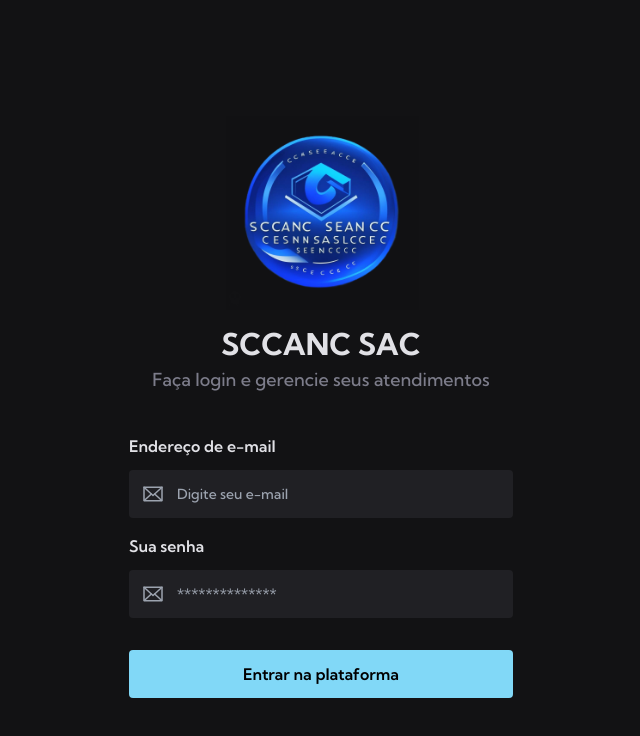
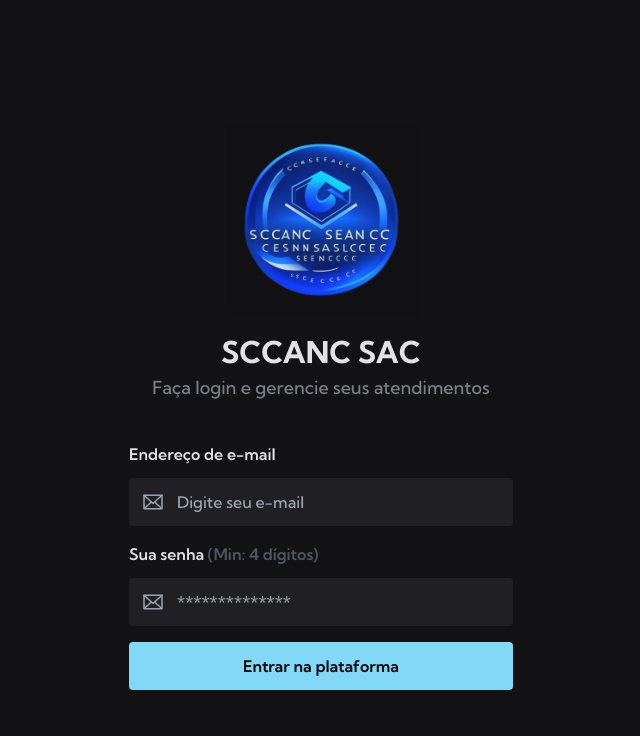
Before and after one commit to Henrriky/hit-communication-challenge, a React (Create React App) app in the folder front-end/: page / in a window 1280 px wide. Shown: the top 736 px of the page, without its empty margins (319-959 px from the left). Built offline with nearby package versions, Linux system fonts and the light colour scheme.

Commit message:
validation form and design

```diff
--- /dev/null
+++ b/front-end/src/components/Form.tsx
@@ -0,0 +1,45 @@
+import { Envelope, Lock } from "phosphor-react";
+import { Button } from './Button';
+
+function Form() {
+  return (
+    <form className="flex flex-col items-stretch w-full max-w-sm mt-10 gap-4" action="">
+          <label htmlFor="email" className='flex flex-col gap-3'>
+            <label className='font-semibold text-login-title-gray text-base'>Endereço de e-mail</label>
+            <div className='flex items-center gap-3 h-12 py-4 px-3 rounded bg-login-input-gray w-full focus-within:ring-2 ring-cyan-300 '>
+                <div className="w-6 h-6 text-gray-400">
+                  <Envelope className="w-full h-full"/>
+                </div>
+                <input
+                    type="email"
+                    id='email'
+                    placeholder='Digite seu e-mail'
+                    required
+                    pattern="[a-z0-9._%+-]+@[a-z0-9.-]+\.[a-z]{2,}$"
+                    // value={email}
+                    // onChange={}
+                    onInvalid={() => console.log("ola mundo")}
+                    className="bg-transparent flex-1 text-gray-100 text-base placeholder:text-gray-400 outline-none"/>
+            </div>
+          </label>
+          <label htmlFor="password" className='flex flex-col gap-3'>
+            <label className='font-semibold text-login-title-gray text-base'>Sua senha <span className="text-gray-500 opacity-70">(Min: 4 dígitos)</span></label>
+            <div className='flex items-center gap-3 h-12 py-4 px-3 rounded bg-login-input-gray w-full focus-within:ring-2 ring-cyan-300'>
+                <div className="w-6 h-6 text-gray-400">
+                  <Envelope className="w-full h-full"/>
+                </div>
+                <input
+                  type="password"
+                  id='password'
+                  placeholder='**************'
+                  required
+                  pattern=".{4,}"
+                  className="bg-transparent flex-1 text-gray-100 text-base placeholder:text-gray-400 outline-none"/>
+            </div>
+          </label>
+          <Button>Entrar na plataforma</Button>
+        </form>
+  )
+}
+
+export default Form
--- a/front-end/src/pages/Login.tsx
+++ b/front-end/src/pages/Login.tsx
@@ -1,8 +1,9 @@
 import Logo from '../assets/logo.png';
-import { Envelope, Lock } from "phosphor-react";
-import { Button } from '../components/Button';
+import Form from '../components/Form';
+
 
 function Login() {
+
   return (
     <div className="bg-background-color min-h-screen flex flex-col items-center justify-center">
         <header className="max-w-[340px] text-center flex flex-col items-center gap-1">
@@ -10,28 +11,7 @@ function Login() {
             <h1 className="text-login-title-gray text-3xl font-bold">SCCANC SAC</h1>
             <h2 className="text-login-subtitle-gray font-medium text-lg">Faça login e gerencie seus atendimentos</h2>
         </header>
-        <form className="flex flex-col items-stretch w-full max-w-sm mt-10 gap-4" action="">
-          <label htmlFor="email" className='flex flex-col gap-3'>
-            <label className='font-semibold text-login-title-gray text-base'>Endereço de e-mail</label>
-            <div className='flex items-center gap-3 h-12 py-4 px-3 rounded bg-login-input-gray w-full focus-within:ring-2 ring-cyan-300'>
-                <div className="w-6 h-6 text-gray-400">
-                  <Envelope className="w-full h-full"/>
-                </div>
-                <input type="email" id='email' placeholder='Digite seu e-mail'  className="bg-transparent flex-1 text-gray-100 text-sm placeholder:text-gray-400 outline-none"/>
-            </div>
-          </label>
-          <label htmlFor="password" className='flex flex-col gap-3'>
-            <label className='font-semibold text-login-title-gray text-base'>Sua senha</label>
-            <div className='flex items-center gap-3 h-12 py-4 px-3 rounded bg-login-input-gray w-full focus-within:ring-2 ring-cyan-300'>
-                <div className="w-6 h-6 text-gray-400">
-                  <Envelope className="w-full h-full"/>
-                </div>
-                <input type="password" id='password' placeholder='**************'  className="bg-transparent flex-1 text-gray-100 text-sm placeholder:text-gray-400 outline-none"/>
-            </div>
-          </label>
-          <Button type="submit" className='mt-4'>Entrar na plataforma</Button>
-        </form>
-
+        <Form/>
     </div>
   )
 }
```
